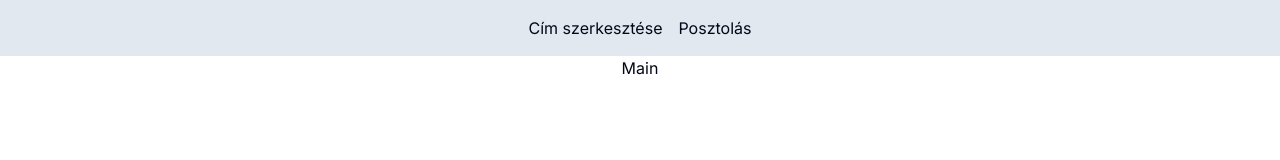
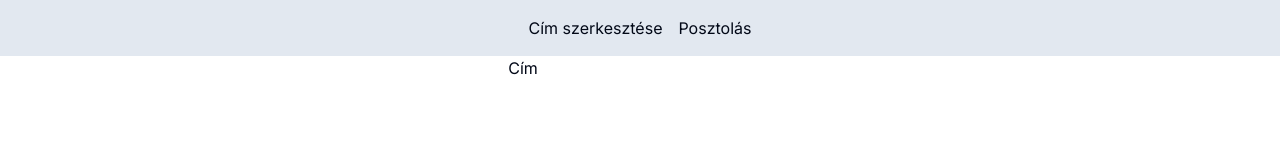
Before and after one commit to hornyakr/diginat_interview, a Next.js app: page / in a window 1280 px wide. Shown: the top 160 px of the page. Built offline with nearby package versions, Linux system fonts and the light colour scheme.

Commit message:
Creating form for title

```diff
--- a/src/app/page.tsx
+++ b/src/app/page.tsx
@@ -1,9 +1,28 @@
-import Image from "next/image";
+import { selectTitle, submitTitle } from "@/lib/features/blog/blogSlice";
+import { useAppSelector, useAppDispatch } from "@/lib/hooks";
+import { Field, Form, Formik } from "formik";
+import { useDispatch } from "react-redux";
+import * as Yup from 'yup';
 
 export default function Home() {
+  const dispatch = useDispatch();
+  const title = useAppSelector(selectTitle)
+
   return (
-    <main>
-      Main
-    </main>
+    <Formik
+      initialValues={{ title: title }}
+      validationSchema={Yup.object({
+        title: Yup.string()
+          .required('Kérem adja meg a blog címét!')
+      })}
+      onSubmit={(values, { setSubmitting }) => {
+        dispatch(submitTitle(values.title))
+      }}
+    >
+      <Form>
+        <label htmlFor="title">Cím</label>
+        <Field name="title" type="text" />
+      </Form>
+    </Formik >
   );
 }
```
